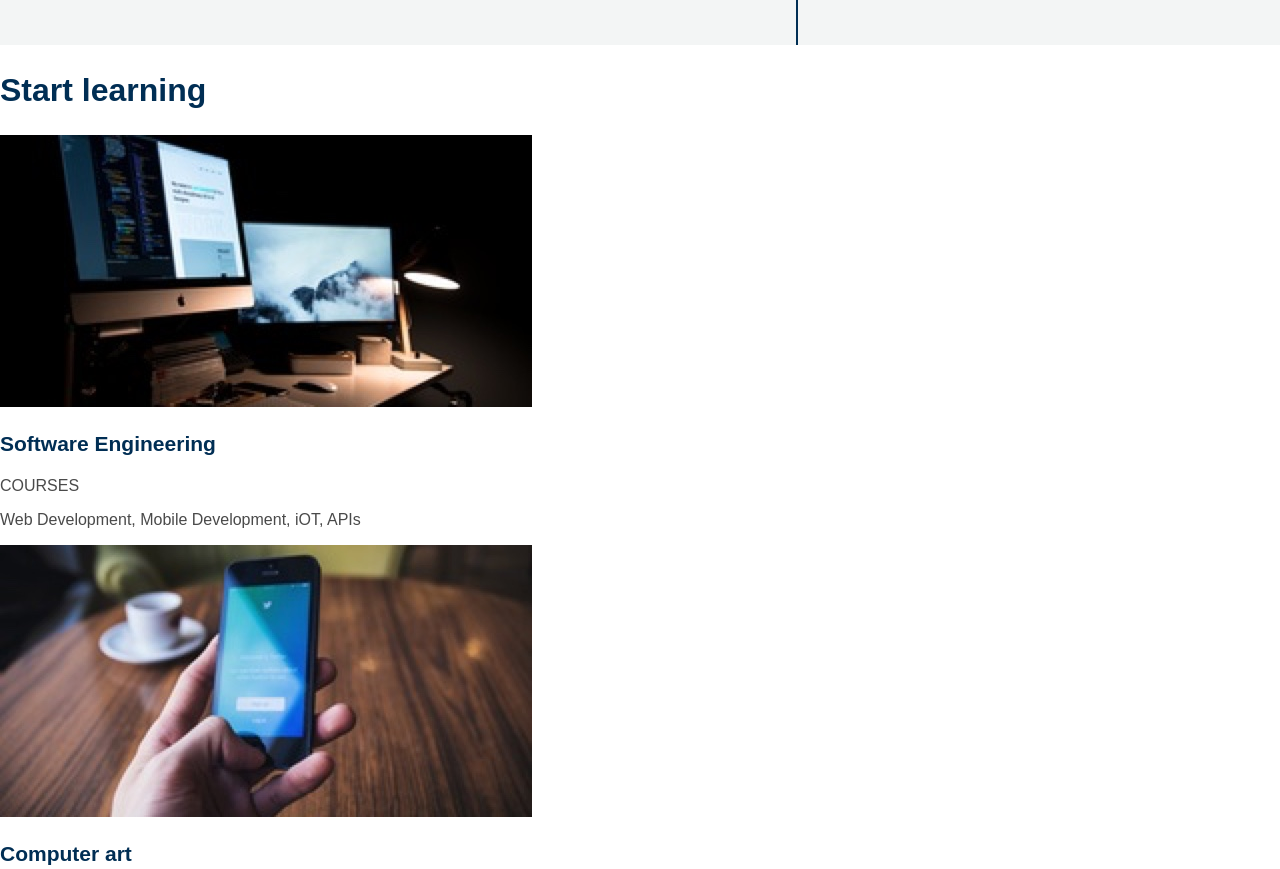
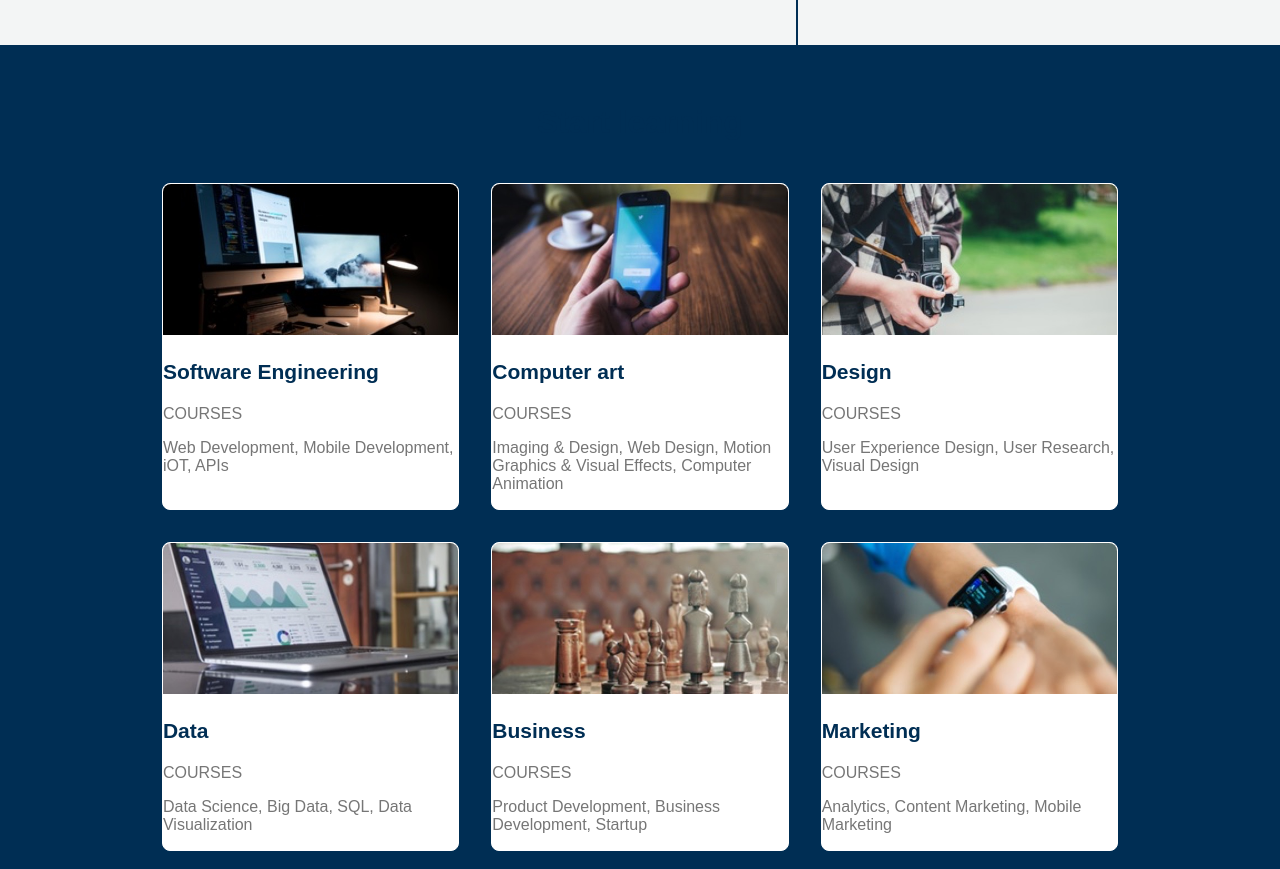
Before and after one commit to JackCT1/colmar-academy, a plain HTML site: page index.html in a window 1280 px wide. Shown: the part 1620-2489 px from the top of the page. Drawn offline with Linux system fonts and the light colour scheme.

Commit message:
start learning block

```diff
--- a/resources/style.css
+++ b/resources/style.css
@@ -200,3 +200,52 @@ header .content {
     color: #cdb684;
   }
 }
+
+.start-learning {
+  display: flex;
+  flex-direction: column;
+  justify-content: center;
+  align-items: center;
+  padding: 2rem 4.5rem;
+  background-color: #002e54;
+  color: #fff;
+}
+
+.start-learning .courses {
+  display: flex;
+  flex-direction: row;
+  flex-wrap: wrap;
+  justify-content: center;
+  width: 100%;
+}
+
+.course {
+  width: 26%;
+  margin: 1rem;
+  background-color: #fff;
+  border-radius: 0.5rem;
+  border: 1px solid white;
+  transition-property: all;
+  transition-duration: 0.3s;
+  transition-timing-function: ease-in-out;
+}
+
+.course:hover {
+  transform: scale(1.075);
+}
+
+.start-learning img {
+  height: auto;
+  width: 100%;
+  border-top-left-radius: 0.5rem;
+  border-top-right-radius: 0.5rem;
+}
+
+.start-learning .text {
+  margin-top: -1.5rem;
+  padding: 1rem 1rem 1.5rem;
+}
+
+.start-learning p {
+  color: #767676;
+}
```
